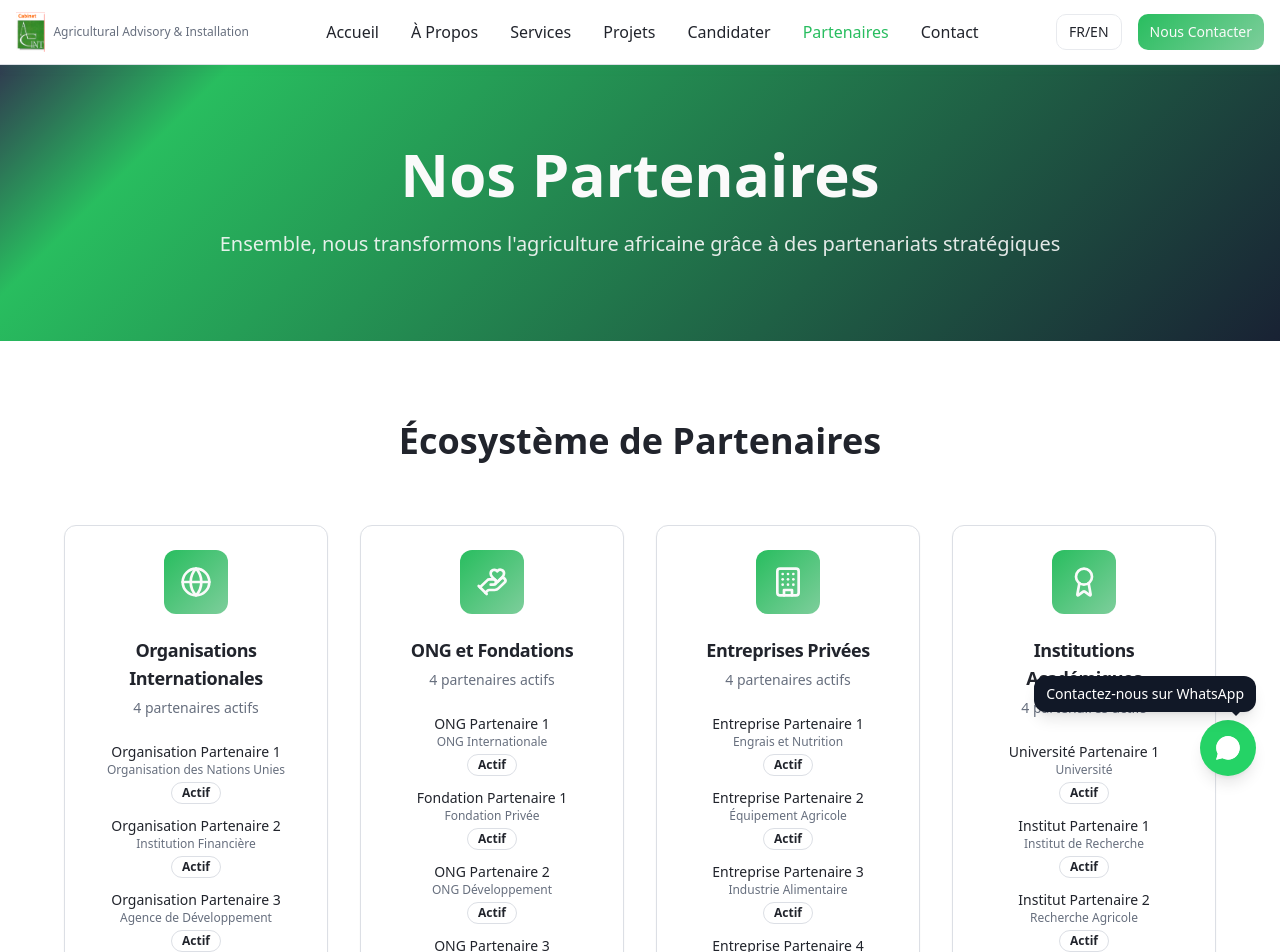
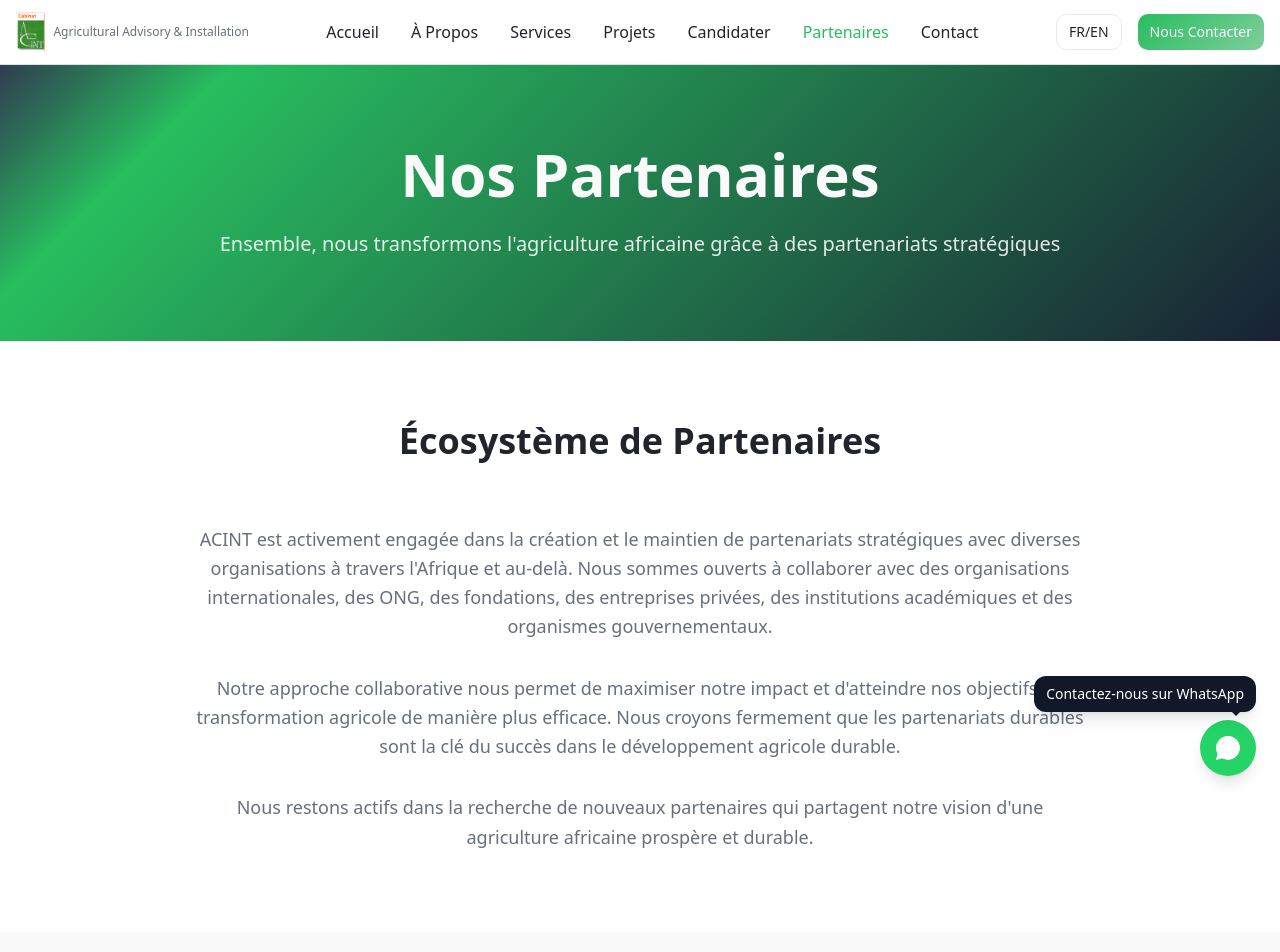
Before and after one commit to enexpharma/acint-grow-global, a React (Vite) app: page /partners in a window 1280 px wide. Shown: the top 952 px of the page. Built offline with nearby package versions, Linux system fonts and the light colour scheme.

Commit message:
Update Partners page text
Add text to the Partners page explaining that the organization is open and active.

```diff
--- a/src/pages/Partners.tsx
+++ b/src/pages/Partners.tsx
@@ -100,41 +100,28 @@ const Partners = () => {
           </div>
         </section>
 
-        {/* Partners Overview */}
         <section className="py-20">
           <div className="container mx-auto px-4">
             <div className="max-w-6xl mx-auto">
               <h2 className="text-3xl md:text-4xl font-bold text-center mb-16">
                 Écosystème de Partenaires
               </h2>
-              <div className="grid grid-cols-1 md:grid-cols-2 lg:grid-cols-4 gap-8">
-                {partnerCategories.map((category, index) => {
-                  const IconComponent = category.icon;
-                  return (
-                    <Card key={index} className="hover:shadow-medium transition-all duration-300">
-                      <CardHeader className="text-center">
-                        <div className="w-16 h-16 bg-gradient-primary rounded-lg flex items-center justify-center mx-auto mb-4">
-                          <IconComponent className="w-8 h-8 text-primary-foreground" />
-                        </div>
-                        <CardTitle className="text-lg">{category.title}</CardTitle>
-                        <CardDescription>{category.partners.length} partenaires actifs</CardDescription>
-                      </CardHeader>
-                      <CardContent>
-                        <div className="space-y-3">
-                          {category.partners.map((partner, partnerIndex) => (
-                            <div key={partnerIndex} className="text-center">
-                              <div className="font-medium text-sm">{partner.name}</div>
-                              <div className="text-xs text-muted-foreground">{partner.type}</div>
-                              <Badge variant="outline" className="text-xs mt-1">
-                                {partner.status}
-                              </Badge>
-                            </div>
-                          ))}
-                        </div>
-                      </CardContent>
-                    </Card>
-                  );
-                })}
+              <div className="max-w-4xl mx-auto text-center">
+                <p className="text-lg text-muted-foreground leading-relaxed mb-8">
+                  ACINT est activement engagée dans la création et le maintien de partenariats stratégiques
+                  avec diverses organisations à travers l'Afrique et au-delà. Nous sommes ouverts à collaborer
+                  avec des organisations internationales, des ONG, des fondations, des entreprises privées,
+                  des institutions académiques et des organismes gouvernementaux.
+                </p>
+                <p className="text-lg text-muted-foreground leading-relaxed mb-8">
+                  Notre approche collaborative nous permet de maximiser notre impact et d'atteindre nos objectifs
+                  de transformation agricole de manière plus efficace. Nous croyons fermement que les partenariats
+                  durables sont la clé du succès dans le développement agricole durable.
+                </p>
+                <p className="text-lg text-muted-foreground leading-relaxed">
+                  Nous restons actifs dans la recherche de nouveaux partenaires qui partagent notre vision
+                  d'une agriculture africaine prospère et durable.
+                </p>
               </div>
             </div>
           </div>
```
